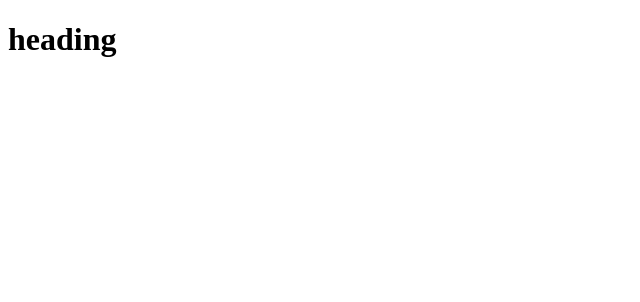
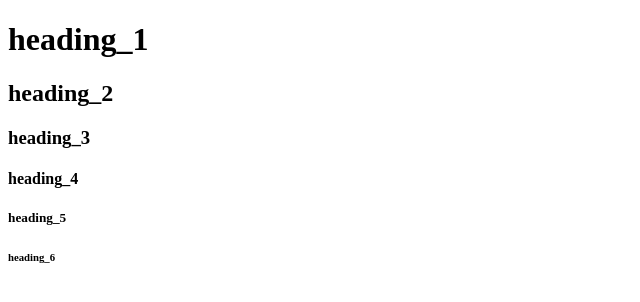
Before and after one commit to SehrishRamzan/work, a plain HTML site: page index.html in a window 1280 px wide. Shown: the whole page, without its empty margins (0-640 px from the left). Drawn offline with Linux system fonts and the light colour scheme.

Commit message:
Update index.html

```diff
--- a/index.html
+++ b/index.html
@@ -7,6 +7,11 @@
 
 </head>
 <body>
-    <h1>heading</h1>
+    <h1>heading_1</h1>
+    <h2>heading_2</h2>
+    <h3>heading_3</h3>
+    <h4>heading_4</h4>
+    <h5>heading_5</h5>
+    <h6>heading_6</h6>
 </body>
 </html>
```
